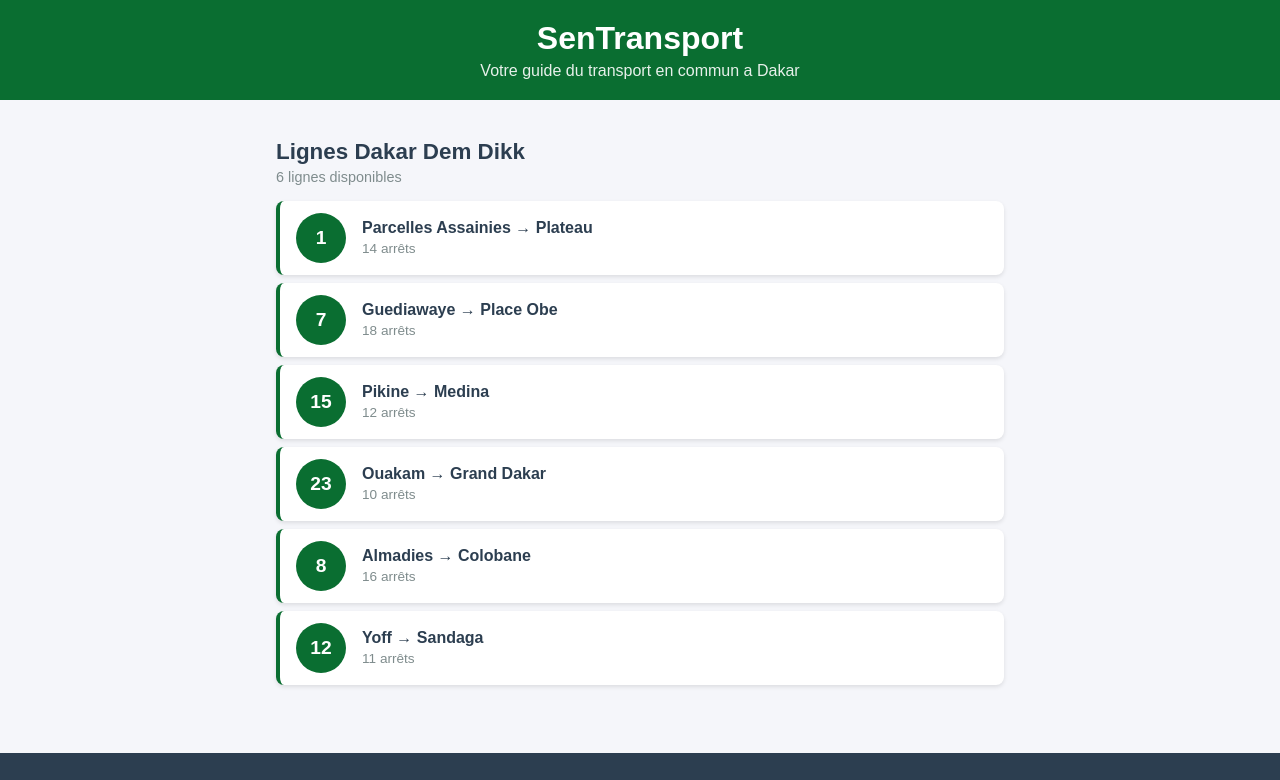
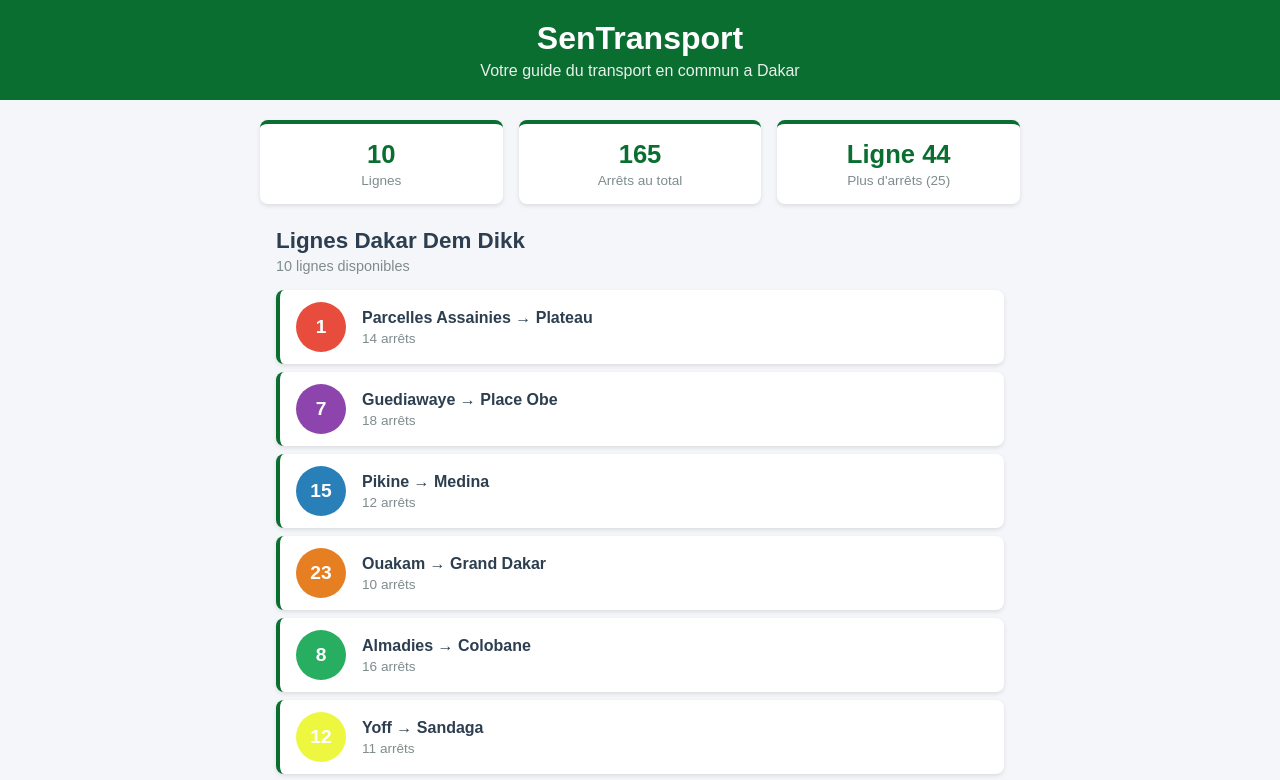
Before and after one commit to mariama-03/sentransport, a React (Create React App) app: page / in a window 1280 px wide. Shown: the top 780 px of the page. Built offline with nearby package versions, Linux system fonts and the light colour scheme.

Commit message:
Ajout du code des exercices du lab 2

```diff
--- a/src/App.js
+++ b/src/App.js
@@ -2,21 +2,27 @@
 import Header from './Header';
 import ListeLignes from './ListeLignes';
 import Footer from './Footer';
+import StatReseau from './StatReseau';
 
 function App() {
   const lignes = [
-    { id: 1, numero: "1", depart: "Parcelles Assainies", arrivee: "Plateau", arrets: 14 },
-    { id: 2, numero: "7", depart: "Guediawaye", arrivee: "Place Obe", arrets: 18 },
-    { id: 3, numero: "15", depart: "Pikine", arrivee: "Medina", arrets: 12 },
-    { id: 4, numero: "23", depart: "Ouakam", arrivee: "Grand Dakar", arrets: 10 },
-    { id: 5, numero: "8", depart: "Almadies", arrivee: "Colobane", arrets: 16 },
-    { id: 6, numero: "12", depart: "Yoff", arrivee: "Sandaga", arrets: 11 },
-  ];
+  { id: 1, numero: "1",  depart: "Parcelles Assainies", arrivee: "Plateau",     arrets: 14, couleur: "#e74c3c" },
+  { id: 2, numero: "7",  depart: "Guediawaye",          arrivee: "Place Obe",   arrets: 18, couleur: "#8e44ad" },
+  { id: 3, numero: "15", depart: "Pikine",              arrivee: "Medina",      arrets: 12, couleur: "#2980b9" },
+  { id: 4, numero: "23", depart: "Ouakam",              arrivee: "Grand Dakar", arrets: 10, couleur: "#e67e22" },
+  { id: 5, numero: "8",  depart: "Almadies",            arrivee: "Colobane",    arrets: 16, couleur: "#27ae60" },
+  { id: 6, numero: "12", depart: "Yoff",                arrivee: "Sandaga",     arrets: 11, couleur: "#eef73f" },
+  { id: 7, numero: "27",  depart: "Rufisque",           arrivee: "Plateau",     arrets: 22, couleur: "#87fde5" },
+  { id: 8, numero: "36",  depart: "Thiaroye",           arrivee: "Medina",      arrets: 17, couleur: "#efb893" },
+  { id: 9, numero: "44",  depart: "Keur Massar",        arrivee: "Plateau",     arrets: 25, couleur: "#7f8c8d" },
+  { id:10, numero: "50",  depart: "Mbao",               arrivee: "Colobane",    arrets: 20, couleur: "#01e5b7" },
+];
 
   return (
     <div className="App">
       <Header />
       <main className="contenu">
+        <StatReseau lignes={lignes} />
         <ListeLignes lignes={lignes} />
       </main>
       <Footer />
--- a/src/LigneBus.js
+++ b/src/LigneBus.js
@@ -1,9 +1,9 @@
 import './LigneBus.css';
 
-function LigneBus({ numero, depart, arrivee, arrets }) {
+function LigneBus({ numero, depart, arrivee, arrets, couleur }) {
   return (
     <div className="ligne-bus">
-      <div className="ligne-numero">
+      <div className="ligne-numero" style={{ backgroundColor: couleur }}>
         {numero}
       </div>
       <div className="ligne-info">
--- a/src/ListeLignes.js
+++ b/src/ListeLignes.js
@@ -15,6 +15,7 @@
           depart={ligne.depart}
           arrivee={ligne.arrivee}
           arrets={ligne.arrets}
+          couleur={ligne.couleur}
         />
       ))}
     </div>
--- /dev/null
+++ b/src/StatReseau.css
@@ -0,0 +1,29 @@
+.stat-reseau {
+  display: flex;
+  gap: 16px;
+  margin-bottom: 24px;
+}
+
+.stat-item {
+  flex: 1;
+  background-color: #ffffff;
+  border-radius: 8px;
+  padding: 16px;
+  text-align: center;
+  box-shadow: 0 2px 4px rgba(0,0,0,0.1);
+  border-top: 4px solid #0a6e31;
+  display: flex;
+  flex-direction: column;
+}
+
+.stat-valeur {
+  font-size: 1.6rem;
+  font-weight: bold;
+  color: #0a6e31;
+}
+
+.stat-label {
+  font-size: 0.85rem;
+  color: #7f8c8d;
+  margin-top: 4px;
+}
--- /dev/null
+++ b/src/StatReseau.js
@@ -0,0 +1,26 @@
+import './StatReseau.css';
+
+function StatReseau({ lignes }) {
+  const totalLignes = lignes.length;
+  const totalArrets = lignes.reduce((sum, l) => sum + l.arrets, 0);
+  const ligneMax    = lignes.reduce((max, l) => l.arrets > max.arrets ? l : max, lignes[0]);
+
+  return (
+    <div className="stat-reseau">
+      <div className="stat-item">
+        <span className="stat-valeur">{totalLignes}</span>
+        <span className="stat-label">Lignes</span>
+      </div>
+      <div className="stat-item">
+        <span className="stat-valeur">{totalArrets}</span>
+        <span className="stat-label">Arrêts au total</span>
+      </div>
+      <div className="stat-item">
+        <span className="stat-valeur">Ligne {ligneMax.numero}</span>
+        <span className="stat-label">Plus d'arrêts ({ligneMax.arrets})</span>
+      </div>
+    </div>
+  );
+}
+
+export default StatReseau;
```
